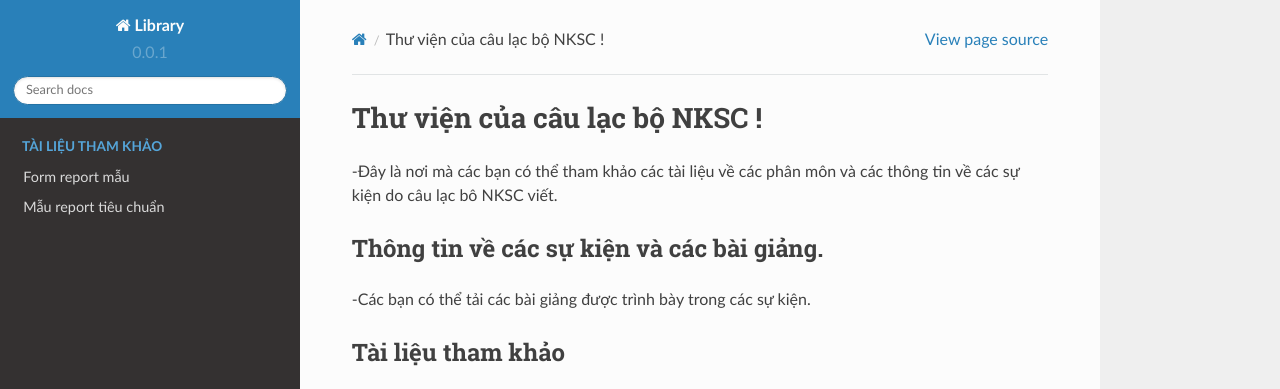
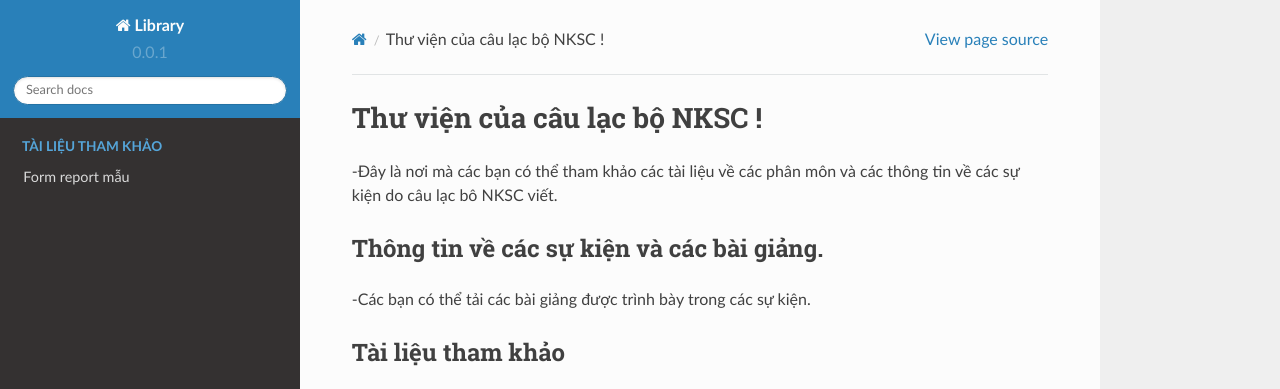
Before and after one commit to nghiemkythu/demoo, a Sphinx documentation site: the page built from docs/source/index.rst, in a window 1280 px wide. Shown: the top 389 px of the page. Built offline with Sphinx 7.4.7 and the Read the Docs theme 2.0.0, drawn with Linux system fonts in a browser that asks for light colours.

Commit message:
'hoctap'

```diff
--- a/docs/source/Các form mẫu/documentation.rst
+++ b/docs/source/Các form mẫu/documentation.rst
@@ -1,9 +1,5 @@
 Form report mẫu
 ===============
-
-
-Mẫu report tiêu chuẩn
-=====================
 
 WEBINAR SUMMARY REPORT #1
 07.11.2020
```
